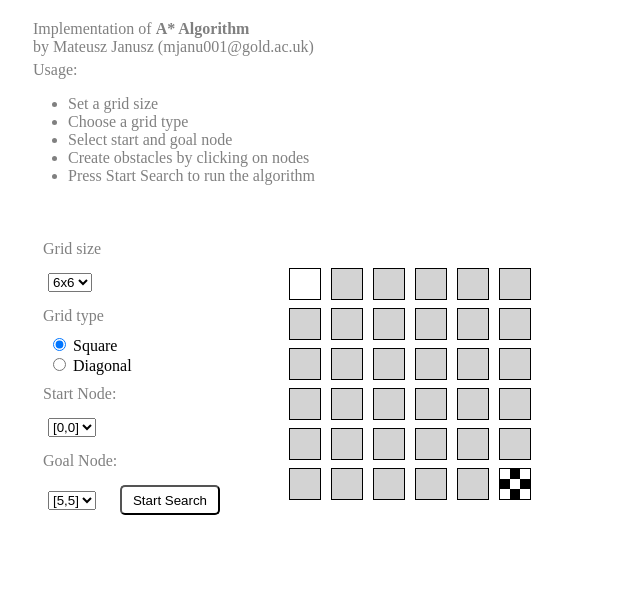
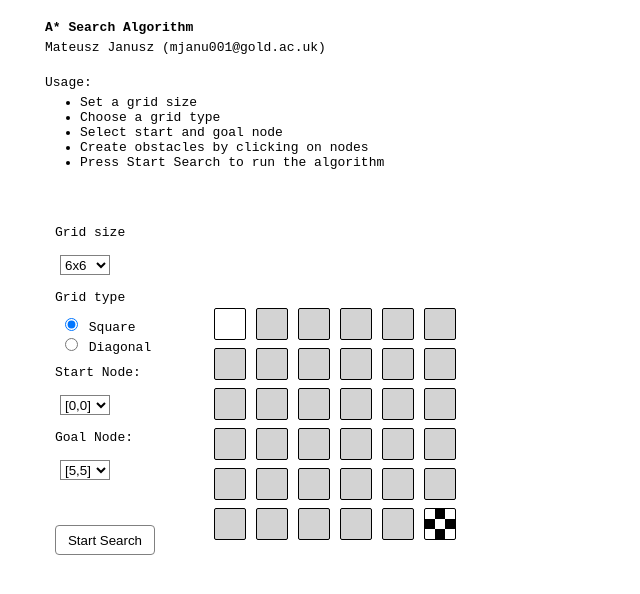
Before and after one commit to mateuszjanusz/a-star-javascript, a plain HTML site: page index.html in a window 1280 px wide. Shown: the whole page, without its empty margins (0-640 px from the left). Drawn offline with nearby package versions, Linux system fonts and the light colour scheme.

Commit message:
ui style

```diff
--- a/index.html
+++ b/index.html
@@ -1,10 +1,14 @@
 <html>
+    <head>
+        <title>A* (Mateusz Janusz 2017)</title>
+    </head>
     <body ng-app="astar">
         <div class="container" ng-controller="astarController">
             <div style="margin: 20px">
-                <p>Implementation of <b>A* Algorithm</b><br> by Mateusz Janusz (mjanu001@gold.ac.uk)</p>
+                <h4>A* Search Algorithm</h4>
+                <p style="margin-bottom: 20px;">Mateusz Janusz (mjanu001@gold.ac.uk)</p>
                 <p>Usage:</p>
-                <ul>
+                <ul style="margin-top: 1px">
                     <li>Set a grid size</li>
                     <li>Choose a grid type</li>
                     <li>Select start and goal node</li>
@@ -23,7 +27,7 @@
                 </select>
 
                 <p>Grid type</p>
-                <form>
+                <form style="font-size: 13px">
                   <input type="radio" ng-model="is_diagonal" ng-value="false" checked> Square<br>
                   <input type="radio" ng-model="is_diagonal" ng-value="true"> Diagonal<br>
                 </form>
@@ -61,14 +65,16 @@
 </html>
 
 <style>
+    body {
+        font-family: monospace;
+        margin: 20px;
+    }
     .container {
         margin: auto;
         width: 100%;
     }
     .grid {
-        padding: 10px;
         display: inline-block;
-
     }
     .row {
         height: 30px;
@@ -81,6 +87,7 @@
         width: 30px;
         height: 30px;
         border: solid 1px;
+        border-radius: 2px;
         background-color: lightgrey;
     }
     .obstacle {
@@ -98,22 +105,33 @@
     .path-node{
         background-color: green;
     }
+    h4 {
+        margin: 5px;
+    }
     p {
-        color: gray;
         margin: 5px;
     }
     li {
-        color: gray;
+
     }
     form {
         margin: 10px;
     }
+    select {
+        width: 50px;
+        height: 20px;
+        border: 1px solid gray;
+        background-color: white;
+    }
     button {
-        margin: 10px;
+        margin-left: 5px;
+        margin-top: 35px;
         width: 100px;
         height: 30px;
-        border-radius: 5px;
+        border-radius: 4px;
+        border: 1px solid gray;
         background-color: white;
+        display: block;
     }
 
 </style>
```
